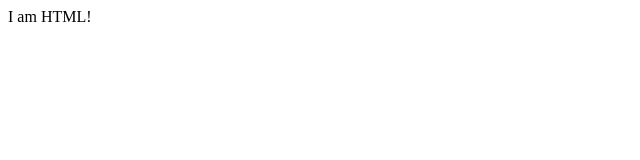
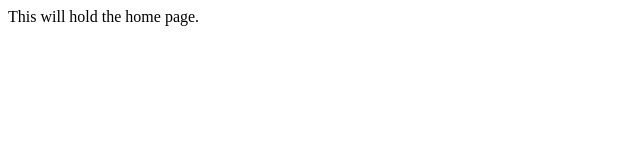
Before and after one commit to gerganazz/test-repo, a plain HTML site: page index.html in a window 1280 px wide. Shown: the whole page, without its empty margins (0-640 px from the left). Drawn offline with Linux system fonts and the light colour scheme.

Commit message:
Update index.html

```diff
--- a/index.html
+++ b/index.html
@@ -1,4 +1,6 @@
 <!doctype HTML>
 <html>
-	I am HTML!
+	<body>
+		This will hold the home page.
+	</body>
 </html>
```
